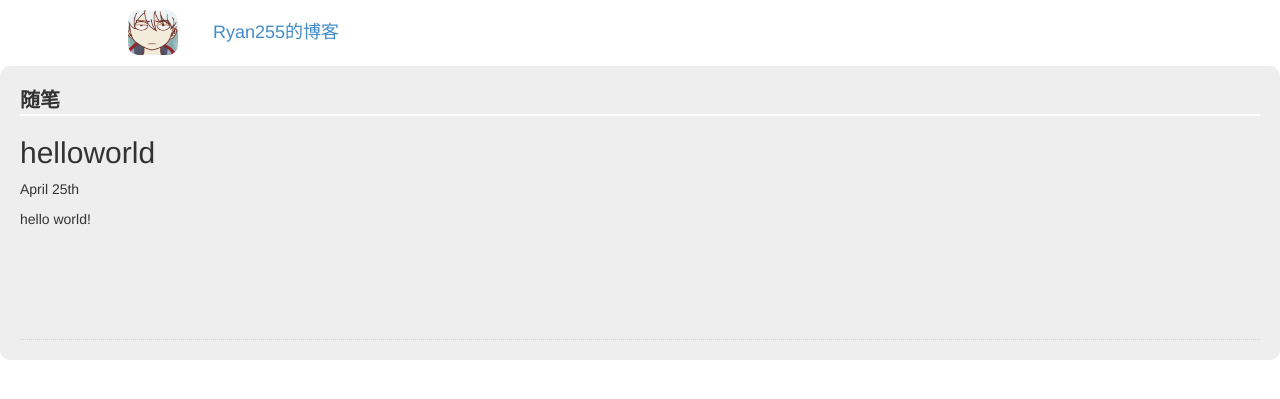
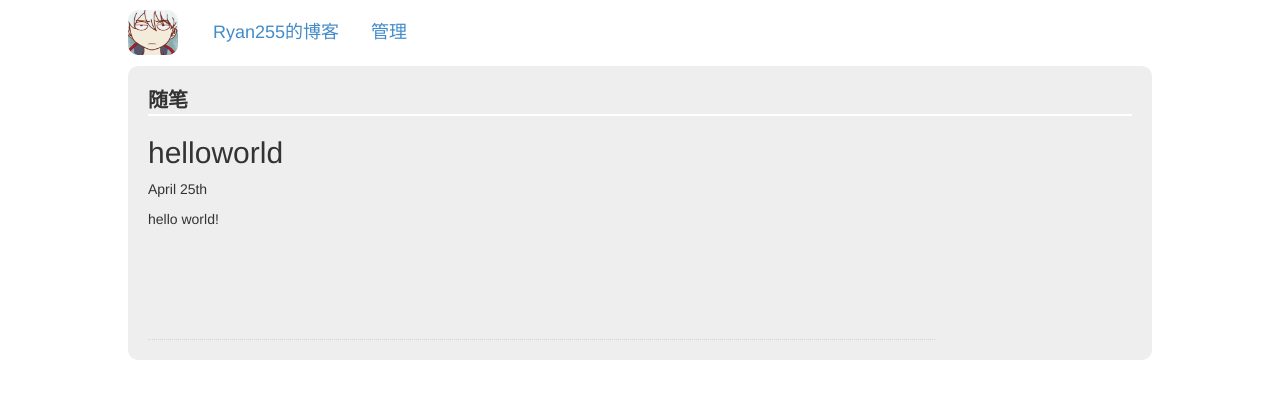
Before and after one commit to ryan255/tinyblog_django, a Django app: page /blog/ in a window 1280 px wide. Shown: the top 399 px of the page. Run offline with Django 3.2, Linux system fonts and the light colour scheme; data comes from the database, SQL or seed files in the repository.

Commit message:
继续优化界面，增加“管理”按钮跳转到admin界面

```diff
--- a/blog/templates/base.html
+++ b/blog/templates/base.html
@@ -9,10 +9,12 @@
 </head>
 
 <body>
+<main>
     <header>
         <div id="logo"><img src="../../static/image/yinsang.jpg" alt="logo" width="50" height="45"/></div>
         <ul class="nav nav-pills">
             <li><a href="#">Ryan255的博客</a></li>
+            <li><a href="http://localhost:8000/admin">管理</a></li>
         </ul>
     </header>
     <div id="article">
@@ -22,5 +24,6 @@
             {% endblock %}
         </div>
     </div>
+</main>
 </body>
 </html>
--- a/static/css/index.css
+++ b/static/css/index.css
@@ -24,6 +24,7 @@
     border-bottom: dotted 1px lightgray;
     margin-top: 20px;
     height: 204px;
+    width:80%;
 }
 .title{
     font-size: 18px;
--- a/static/css/main.css
+++ b/static/css/main.css
@@ -1,5 +1,11 @@
+main{
+    width:80%;
+    margin: 10px auto;
+}
+
+
 header{
-    width:80%;
+    //width:80%;
     margin: 10px auto;
     font-size: 18px;
 }
```
Lines whose indentation alone changed are shown as unchanged.
